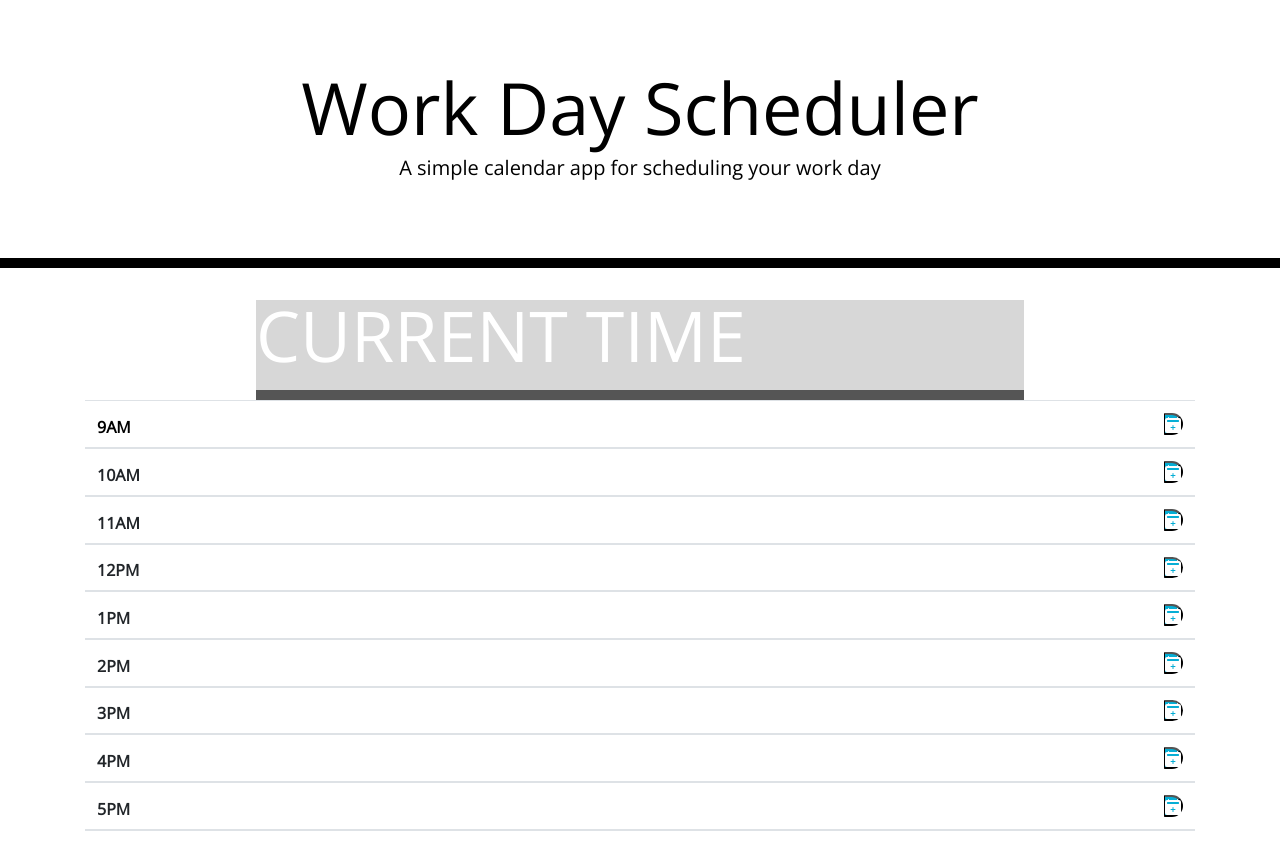
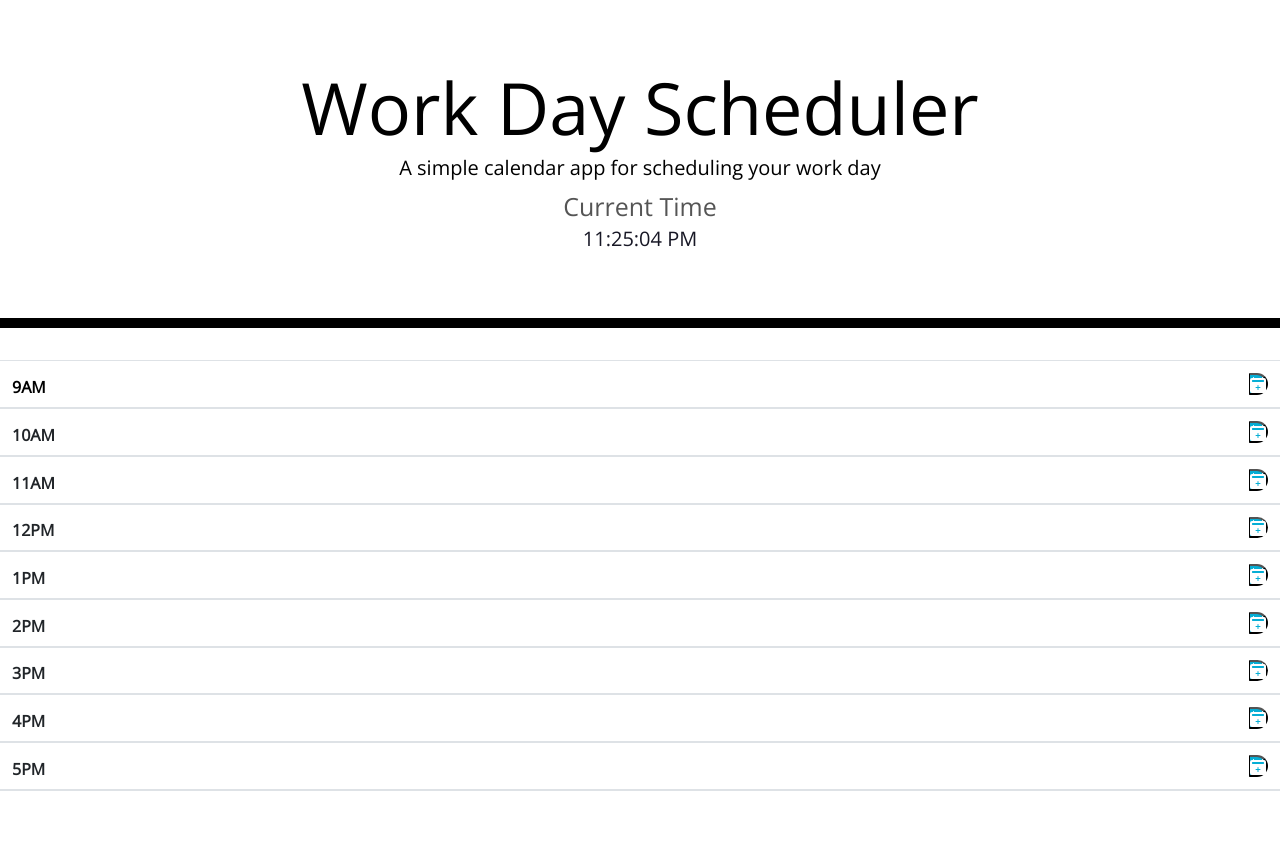
Before and after one commit to CreativeMellani/Challenge-5-Work-Day-Scheduler, a plain HTML site: page index.html in a window 1280 px wide. After the commit the page ends 807 px from the top, so only its background shows below. Drawn offline with nearby package versions, Linux system fonts and the light colour scheme.

Commit message:
Added current time in the header of the schedule.

```diff
--- a/Assets/script.js
+++ b/Assets/script.js
@@ -1,9 +1,23 @@
 // GIVEN I am using a daily planner to create a schedule
 
 // WHEN I open the planner// THEN the current day is displayed at the top of the calendar
-// referenced for help: https://stackoverflow.com/questions/25734743/how-to-return-the-current-timestamp-with-moment-js
-var jun = function moment("2022-06-05T12:00:00Z");
-console.log (currentTime)
+// referenced for help: https://stackoverflow.com/questions/25734743/how-to-return-the-current-timestamp-with-moment-js and https://www.youtube.com/watch?v=o0lMOtYYB_E
+
+// var jun = function moment("2022-06-05T12:00:00Z");
+// console.log (currentTime)
+
+//Get value
+let clock = document.getElementById("clock");
+
+//Set Time
+ setInterval(function() {
+     let date = new Date();
+     clock.innerHTML = date.toLocaleTimeString(); //Method
+
+ }, 1000);
+
+
+
 
 // WHEN I scroll down
 // THEN I am presented with timeblocks for standard business hours
--- a/Assets/style.css
+++ b/Assets/style.css
@@ -89,16 +89,32 @@ textarea {
 }
 
 .banner{
-  font-size: 70px;
-  text-transform: uppercase;
-  background: #d7d7d7;
+  align-content: center;
+  font-size: 25px;
   color: #ffffff;
-  height: 100px;
-  width: 60%;
-  margin: 0 auto;
-  border-bottom: 10px solid #555;
-
-
-
+  height: 25px;
+  width: 50%;
+  margin: 10px auto;
 
 }
+
+.banner span {
+  color: #555;
+
+}
+
+#clock{
+  font-size: 20px;
+  color: rgb(23, 23, 37);
+  height: 25px;
+  width: 10%;
+  margin: 0 auto;
+}
+
+@media (max-width: 950px){
+  .banner{
+    font-size: 30px;
+    line-height: 100px;
+  }
+
+}
--- a/index.html
+++ b/index.html
@@ -18,14 +18,15 @@
     <h1 class="display-3">Work Day Scheduler</h1>
     <p class="lead">A simple calendar app for scheduling your work day</p>
     <p id="currentDay" class="lead"></p>
-  </header>
 
-  <!-- referenced this youtube video for help displaying current time :https://www.youtube.com/watch?v=o0lMOtYYB_E  -->
+      <!-- referenced this youtube video for help displaying current time :https://www.youtube.com/watch?v=o0lMOtYYB_E  -->
       <div class="banner">
         <span> Current Time </span>
       </div>
       <div id="clock"></div>
   <div class="container">
+
+  </header>
 
     <!-- Timeblocks go here -->
     <!-- Searched bootstrap to understand how to create tables src: https://getbootstrap.com/docs/5.2/content/tables/#overview -->
@@ -207,7 +208,7 @@
 
   <script src="https://cdnjs.cloudflare.com/ajax/libs/jquery/3.2.1/jquery.min.js"></script>
   <script src="https://cdnjs.cloudflare.com/ajax/libs/moment.js/2.24.0/moment.min.js"></script>
-  <script type="text/javascript" src="Challenge-5-Work-Day-Scheduler/Assets/script.js" ></script>
+  <script type="text/javascript" src="Assets/script.js" ></script>
 </body>
 
 </html>
```
